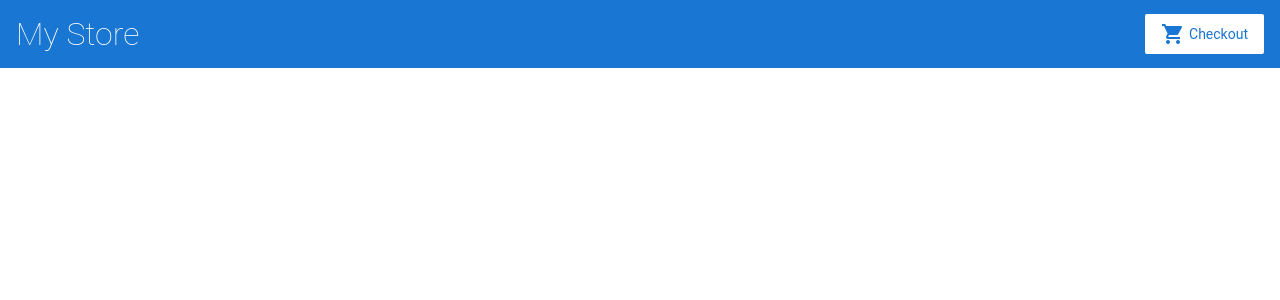
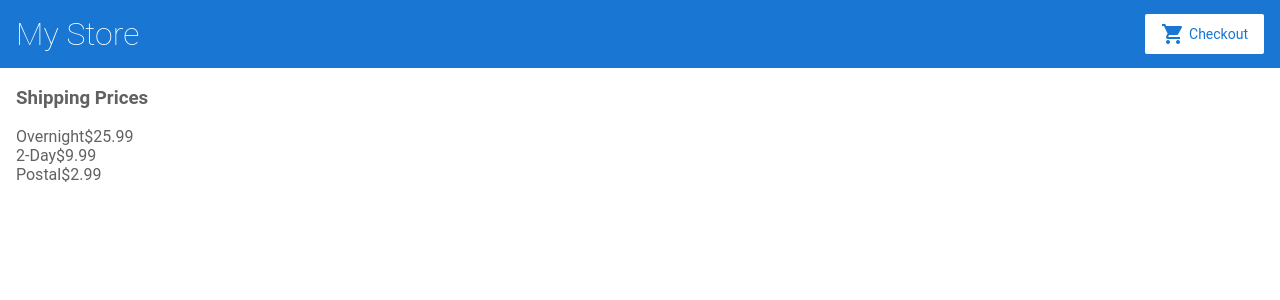
Before and after one commit to quentincrida/angular-AFS-Prep-Tutorial1, an Angular app: page /shipping in a window 1280 px wide. Before the commit this address led to /. Shown: the top 300 px of the page. Built offline with nearby package versions, Linux system fonts and the light colour scheme.

Commit message:
Shipping prices added. Displaying strangely.....3 files modified, 3 added

```diff
--- a/src/app/app.module.ts
+++ b/src/app/app.module.ts
@@ -11,15 +11,18 @@
 import { CartService } from './cart.service';
 import { CartComponent } from './cart/cart.component';
 import { HttpClientModule } from '@angular/common/http';
+import { ShippingComponent } from './shipping/shipping.component';
 
 @NgModule({
   imports: [
     BrowserModule,
+    HttpClientModule,
     ReactiveFormsModule,
     RouterModule.forRoot([
       { path: '', component: ProductListComponent },
       { path: 'products/:productId', component: ProductDetailsComponent},
       { path: 'cart', component: CartComponent},
+      { path: 'shipping', component: ShippingComponent},
     ])
   ],
   declarations: [
@@ -28,7 +31,8 @@
     ProductListComponent,
     ProductAlertsComponent,
     ProductDetailsComponent,
-    CartComponent
+    CartComponent,
+    ShippingComponent
   ],
   bootstrap: [ AppComponent ],
   providers: [CartService]
--- a/src/app/cart.service.ts
+++ b/src/app/cart.service.ts
@@ -1,11 +1,10 @@
-import { Injectable } from '@angular/core';
+import { Injectable } from "@angular/core";
 
-import { HttpClient } from '@angular/common/http';
+import { HttpClient } from "@angular/common/http";
 
 @Injectable({
-  providedIn: 'root'
+  providedIn: "root"
 })
-
 export class CartService {
   items = [];
 
@@ -21,12 +20,10 @@
     this.items = [];
     return this.items;
   }
-  constructor(
-    private http: HttpClient
-  ) { }
 
   getShippingPrices() {
     return this.http.get('/assets/shipping.json');
   }
 
+  constructor(private http: HttpClient) {}
 }
--- a/src/app/cart/cart.component.html
+++ b/src/app/cart/cart.component.html
@@ -1,4 +1,9 @@
 <h3>Cart</h3>
+
+<p>
+  <a routerLink="/shipping">Shipping Prices</a>
+</p>
+
 <div class="cart-item" *ngFor="let item of items">
   <span> {{ item.name }}</span>
   <span> {{ item.price | currency }} </span>
--- /dev/null
+++ b/src/app/shipping/shipping.component.html
@@ -0,0 +1,6 @@
+<h3>Shipping Prices</h3>
+
+<div class="shipping_item" *ngFor="let shipping of shippingCosts | async">
+  <span>{{ shipping.type }}</span>
+  <span>{{ shipping.price | currency }}</span>
+</div>
--- /dev/null
+++ b/src/app/shipping/shipping.component.ts
@@ -0,0 +1,22 @@
+import { Component, OnInit } from '@angular/core';
+
+import { CartService } from '../cart.service';
+
+@Component({
+  selector: 'app-shipping',
+  templateUrl: './shipping.component.html',
+  styleUrls: ['./shipping.component.css']
+})
+
+export class ShippingComponent implements OnInit {
+  shippingCosts;
+
+  constructor(
+    private cartService: CartService
+  ) { }
+
+  ngOnInit() {
+    this.shippingCosts = this.cartService.getShippingPrices();
+  }
+
+}
```
Also changed, not shown: src/app/shipping/shipping.component.css (added).
